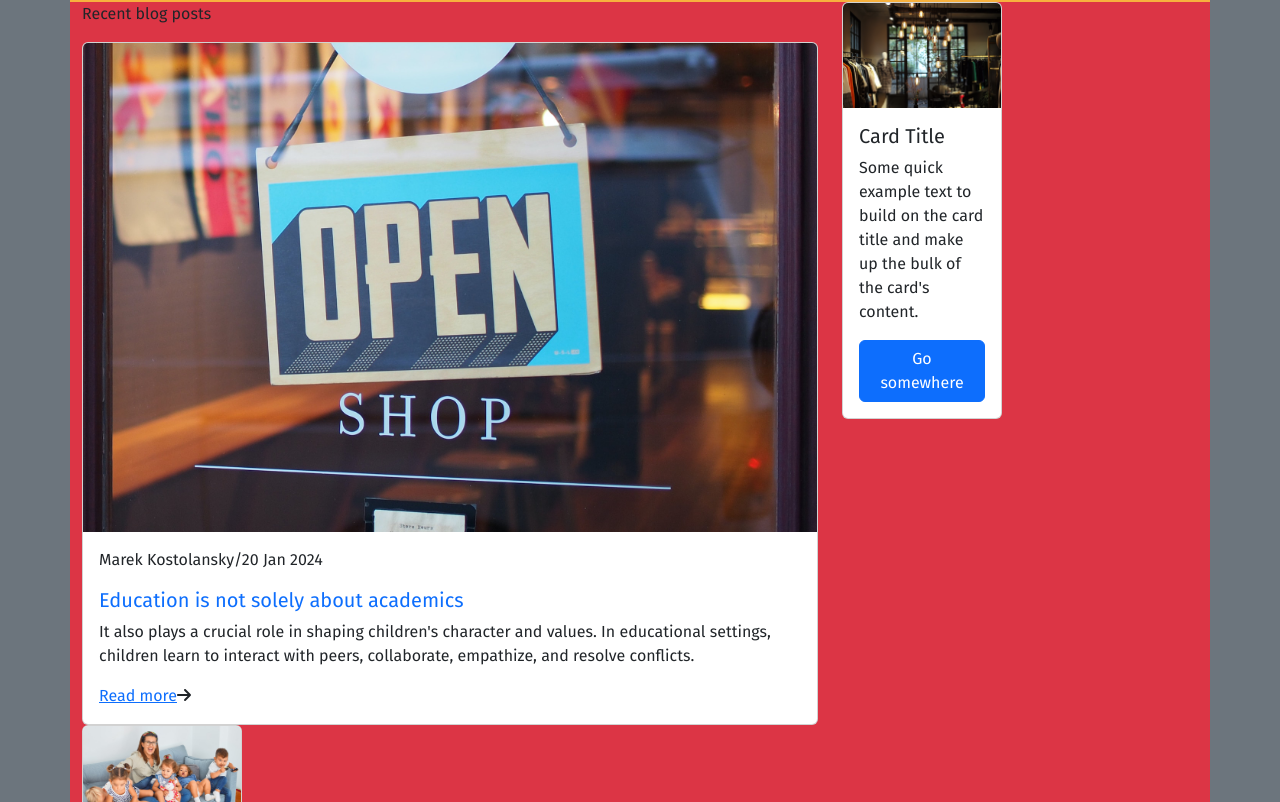
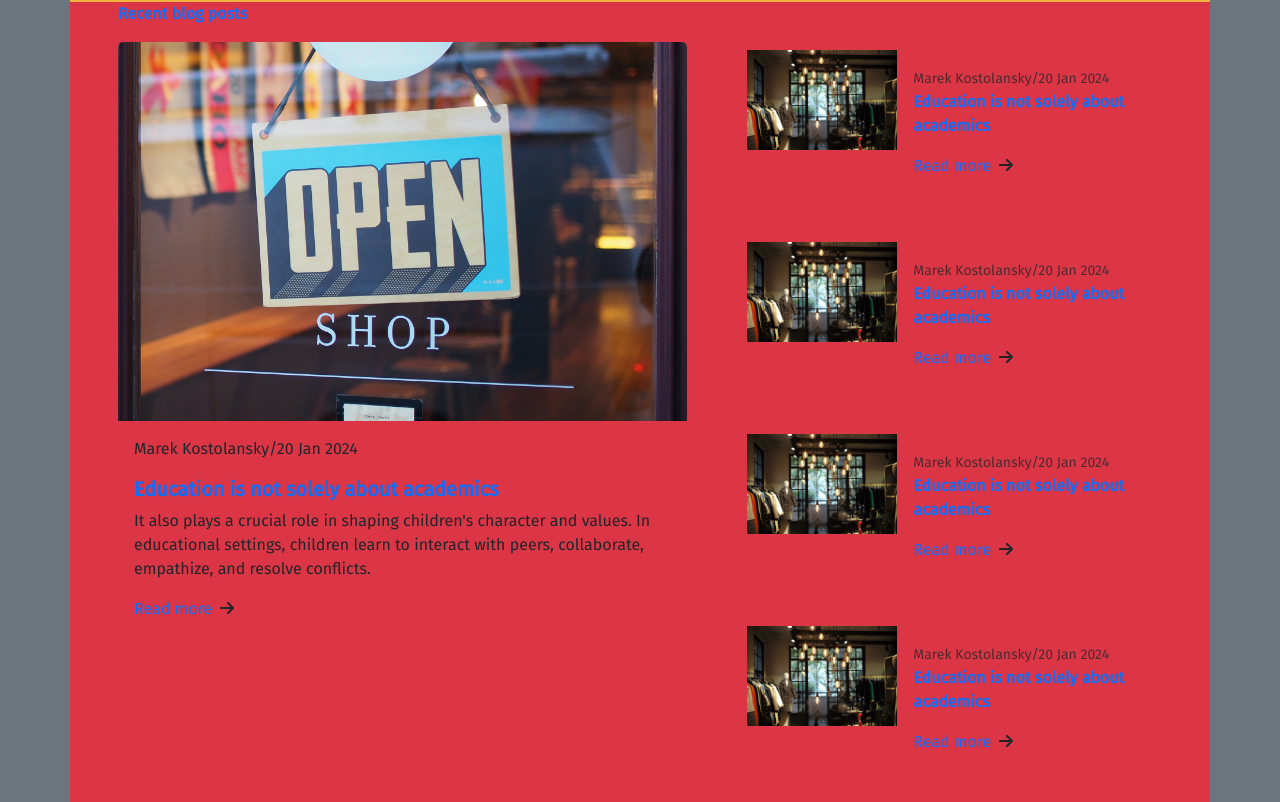
Before and after one commit to maderi21/blog, a JavaScript app: page / in a window 1280 px wide. Shown: the part 978-1780 px from the top of the page. Built offline with nearby package versions, Linux system fonts and the light colour scheme; the HTML template or start-up script is replaced by a standard one; a web font is replaced by a local one.

Commit message:
recent blogs

```diff
--- a/src/App.js
+++ b/src/App.js
@@ -122,13 +122,15 @@ function App() {
 
           {/* Recent block posts */}
           <Row className="bg-danger">
-            <Col sm={8}>
-              <p>Recent blog posts</p>
-              <Card>
+            <Col sm={7} className="px-5">
+              <p className="text-primary fw-bold">Recent blog posts</p>
+              <Card className="border-0">
                 <Card.Img variant="top" src={blog1} />
-                <Card.Body>
-                  <Card.Text>Marek Kostolansky/20 Jan 2024</Card.Text>
-                  <Card.Title className="text-primary">
+                <Card.Body className="bg-danger">
+                  <Card.Text className="">
+                    Marek Kostolansky/20 Jan 2024
+                  </Card.Text>
+                  <Card.Title className="text-primary fw-bold">
                     Education is not solely about academics
                   </Card.Title>
                   <Card.Text>
@@ -137,47 +139,101 @@ function App() {
                     interact with peers, collaborate, empathize, and resolve
                     conflicts.
                   </Card.Text>
-                  <Card.Link>Read more</Card.Link>
-                  <FontAwesomeIcon icon={faArrowRight} />
+                  <Card.Link className="text-decoration-none">
+                    Read more
+                  </Card.Link>
+                  <FontAwesomeIcon className="px-2" icon={faArrowRight} />
                 </Card.Body>
               </Card>
             </Col>
-            <Col sm={4}>
-              <Card style={{ width: "10rem" }}>
-                <Card.Img variant="top" src={blog2} />
-                <Card.Body>
-                  <Card.Title>Card Title</Card.Title>
-                  <Card.Text>
-                    Some quick example text to build on the card title and make
-                    up the bulk of the card's content.
-                  </Card.Text>
-                  <Button variant="primary">Go somewhere</Button>
-                </Card.Body>
-              </Card>
-            </Col>
-            <Col>
-              <Card style={{ width: "10rem" }}>
-                <Card.Img variant="top" src={blog3} />
-                <Card.Body>
-                  <Card.Title>Card Title</Card.Title>
-                  <Card.Text>
-                    Some quick example text to build on the card title and make
-                    up the bulk of the card's content.
-                  </Card.Text>
-                  <Button variant="primary">Go somewhere</Button>
-                </Card.Body>
-              </Card>
-              <Card style={{ width: "10rem" }}>
-                <Card.Img variant="top" src={blog4} />
-                <Card.Body>
-                  <Card.Title>Card Title</Card.Title>
-                  <Card.Text>
-                    Some quick example text to build on the card title and make
-                    up the bulk of the card's content.
-                  </Card.Text>
-                  <Button variant="primary">Go somewhere</Button>
-                </Card.Body>
-              </Card>
+            <Col sm={5} className="mt-5">
+              <div className="card bg-danger border-0 mb-5">
+                <div className="row g-0">
+                  <div className="col-md-4">
+                    <img src={blog2} className="img-fluid" alt="blog1" />
+                  </div>
+                  <div className="col-md-8">
+                    <div className="card-body">
+                      <small className="card-title text-muted">
+                        Marek Kostolansky/20 Jan 2024
+                      </small>
+                      <p className="card-text text-primary fw-bold">
+                        Education is not solely about academics
+                      </p>
+                      <Card.Link className="text-decoration-none">
+                        Read more
+                      </Card.Link>
+                      <FontAwesomeIcon className="px-2" icon={faArrowRight} />
+                    </div>
+                  </div>
+                </div>
+              </div>
+              <div className="card bg-danger border-0 mb-5">
+                <div className="row g-0">
+                  <div className="col-md-4">
+                    <img src={blog2} className="img-fluid" alt="blog1" />
+                  </div>
+                  <div className="col-md-8">
+                    <div className="card-body">
+                      <small className="card-title text-muted">
+                        Marek Kostolansky/20 Jan 2024
+                      </small>
+                      <p className="card-text text-primary fw-bold">
+                        Education is not solely about academics
+                      </p>
+                      <Card.Link className="text-decoration-none">
+                        Read more
+                      </Card.Link>
+                      <FontAwesomeIcon className="px-2" icon={faArrowRight} />
+                    </div>
+                  </div>
+                </div>
+              </div>
+              <div className="card bg-danger border-0 mb-5">
+                <div className="row g-0">
+                  <div className="col-md-4">
+                    <img src={blog2} className="img-fluid" alt="blog1" />
+                  </div>
+                  <div className="col-md-8">
+                    <div className="card-body">
+                      <small className="card-title text-muted">
+                        Marek Kostolansky/20 Jan 2024
+                      </small>
+                      <p className="card-text text-primary fw-bold">
+                        Education is not solely about academics
+                      </p>
+                      <Card.Link className="text-decoration-none">
+                        Read more
+                      </Card.Link>
+                      <FontAwesomeIcon
+                        className="px-2 cursor-pointer"
+                        icon={faArrowRight}
+                      />
+                    </div>
+                  </div>
+                </div>
+              </div>
+              <div className="card bg-danger border-0 mb-5">
+                <div className="row g-0">
+                  <div className="col-md-4">
+                    <img src={blog2} className="img-fluid" alt="blog1" />
+                  </div>
+                  <div className="col-md-8">
+                    <div className="card-body">
+                      <small className="card-title text-muted">
+                        Marek Kostolansky/20 Jan 2024
+                      </small>
+                      <p className="card-text text-primary fw-bold">
+                        Education is not solely about academics
+                      </p>
+                      <Card.Link className="text-decoration-none">
+                        Read more
+                      </Card.Link>
+                      <FontAwesomeIcon className="px-2" icon={faArrowRight} />
+                    </div>
+                  </div>
+                </div>
+              </div>
             </Col>
           </Row>
 
```
